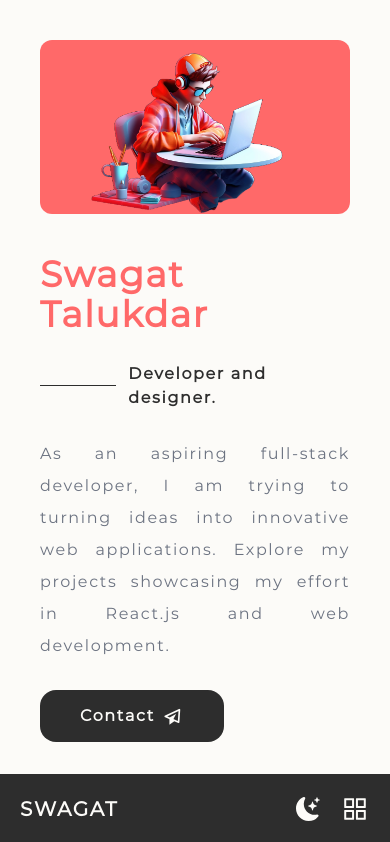
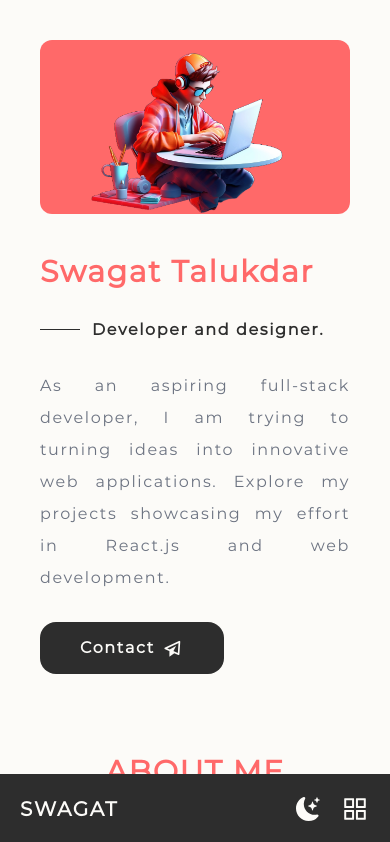
Before and after one commit to imswag99/react-real-portfolio, a React (Vite) app: page / in a window 390 px wide. Shown: the top 842 px of the page. Built offline with nearby package versions, Linux system fonts and the light colour scheme.

Commit message:
updated css

```diff
--- a/src/components/Hero.jsx
+++ b/src/components/Hero.jsx
@@ -53,7 +53,7 @@ const Hero = () => {
         >
           <motion.h1
             variants={children}
-            className="capitalize text-4xl text-orange font-bold md:text-5xl lg:text-4xl xl:text-5xl"
+            className="capitalize text-3xl text-orange font-bold md:text-5xl lg:text-4xl xl:text-5xl"
           >
             swagat talukdar
           </motion.h1>
@@ -61,7 +61,7 @@ const Hero = () => {
             variants={children}
             className="flex items-center gap-3"
           >
-            <span className="block w-20 h-[1px] bg-dark dark:bg-light"></span>
+            <span className="block w-10 h-[1px] bg-dark dark:bg-light md:w-20"></span>
             <h3 className="text-md font-semibold md:text-lg lg:text-md xl:text-xl">
               Developer and designer.
             </h3>
--- a/src/main.jsx
+++ b/src/main.jsx
@@ -1,4 +1,3 @@
-import { StrictMode } from "react";
 import { createRoot } from "react-dom/client";
 import App from "./App.jsx";
 import "./index.css";
```
